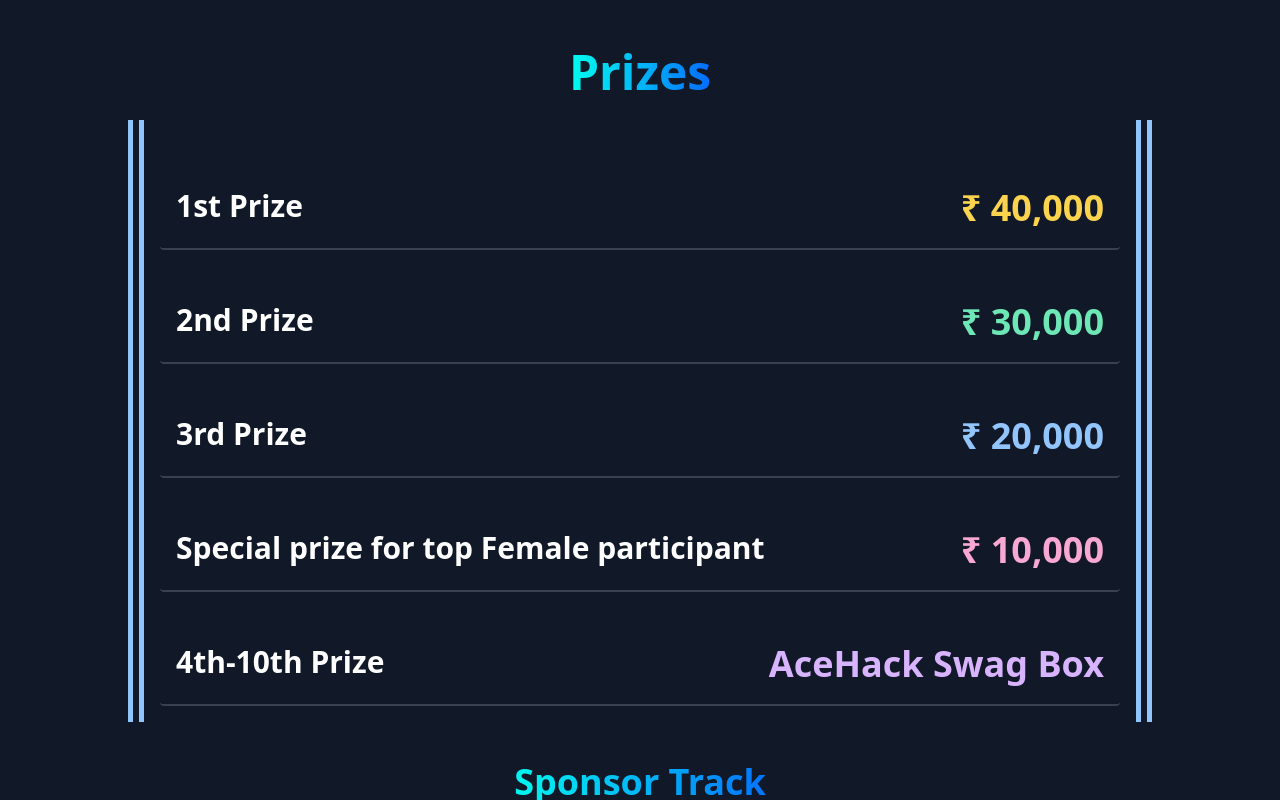
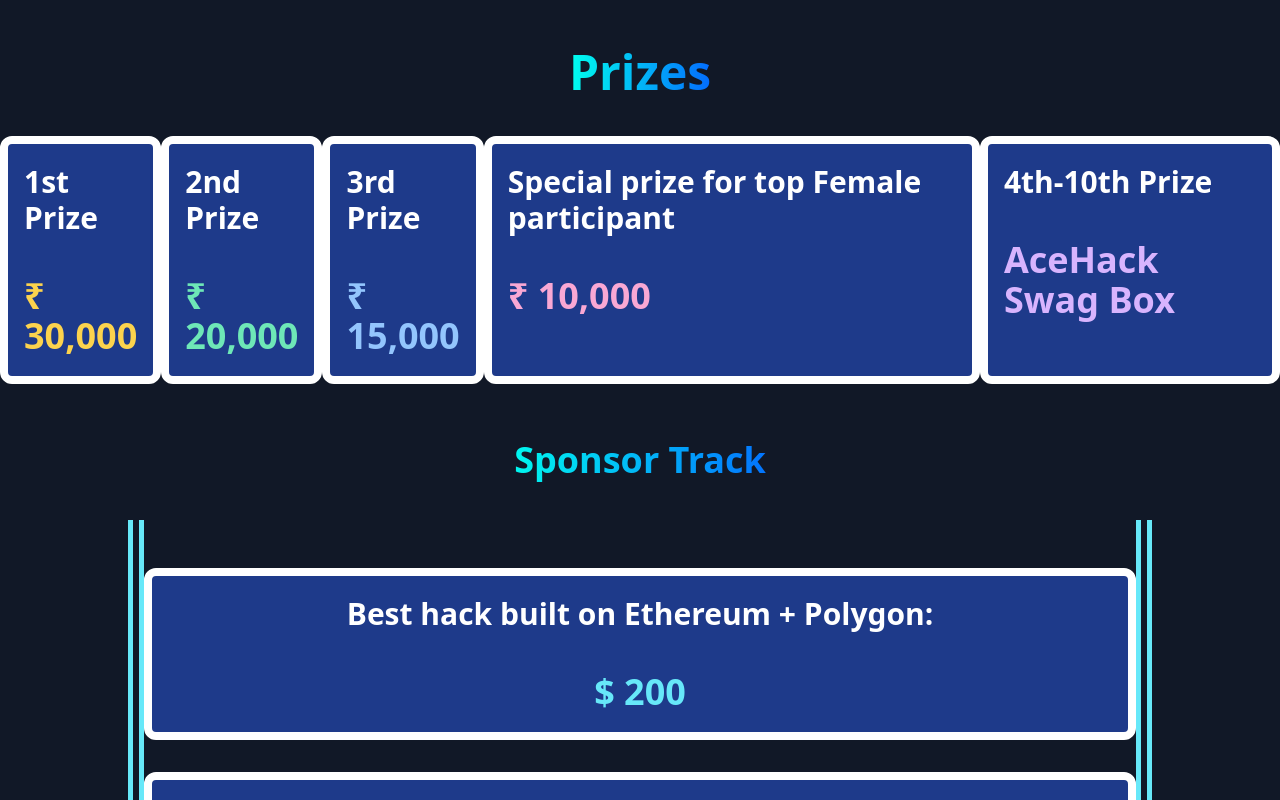
Before and after one commit to kshitijv256/aceHack2.0, a React (Vite) app: page / in a window 1280 px wide. Shown: the part 3960-4760 px from the top of the page. Built offline with nearby package versions, Linux system fonts and the light colour scheme.

Commit message:
added missing assets

```diff
--- a/src/components/PrizeItem.jsx
+++ b/src/components/PrizeItem.jsx
@@ -2,7 +2,7 @@
 
 const PrizeItem = (props) => {
     return (
-        <div className="rounded border-b-2 border-gray-700 m-4 flex flex-row flex-wrap justify-start text-start md:justify-between">
+        <div className="flex flex-col bg-blue-900 my-4 border-8 border-white rounded-xl">
               <h2 className="text-3xl font-bold px-4 py-5">
               {props.title}
               </h2>
--- a/src/pages/Prizes.jsx
+++ b/src/pages/Prizes.jsx
@@ -9,14 +9,14 @@
         <div className="flex flex-row justify-center mb-6">
           <h1 className="grad-text text-5xl font-bold">Prizes</h1>
         </div>
-        <div className="border-double border-x-[16px] border-blue-300 bg-gray-900 w-4/5 text-center pt-8 flex flex-col flex-wrap justify-evenly">
+        <div className="flex flex-row">
           <PrizeItem
             title="1st Prize"
-            prize="₹ 40,000"
+            prize="₹ 30,000"
             color="text-amber-300"
           />
-          <PrizeItem title="2nd Prize" prize="₹ 30,000" color="text-emerald-300" />
-          <PrizeItem title="3rd Prize" prize="₹ 20,000" color="text-blue-300" />
+          <PrizeItem title="2nd Prize" prize="₹ 20,000" color="text-emerald-300" />
+          <PrizeItem title="3rd Prize" prize="₹ 15,000" color="text-blue-300" />
           <PrizeItem
             title="Special prize for top Female participant"
             prize="₹ 10,000"
```
Also changed, not shown: public/assets/images/sponsors/dapps.png (added), public/assets/images/team/aditya.jpeg (added).
